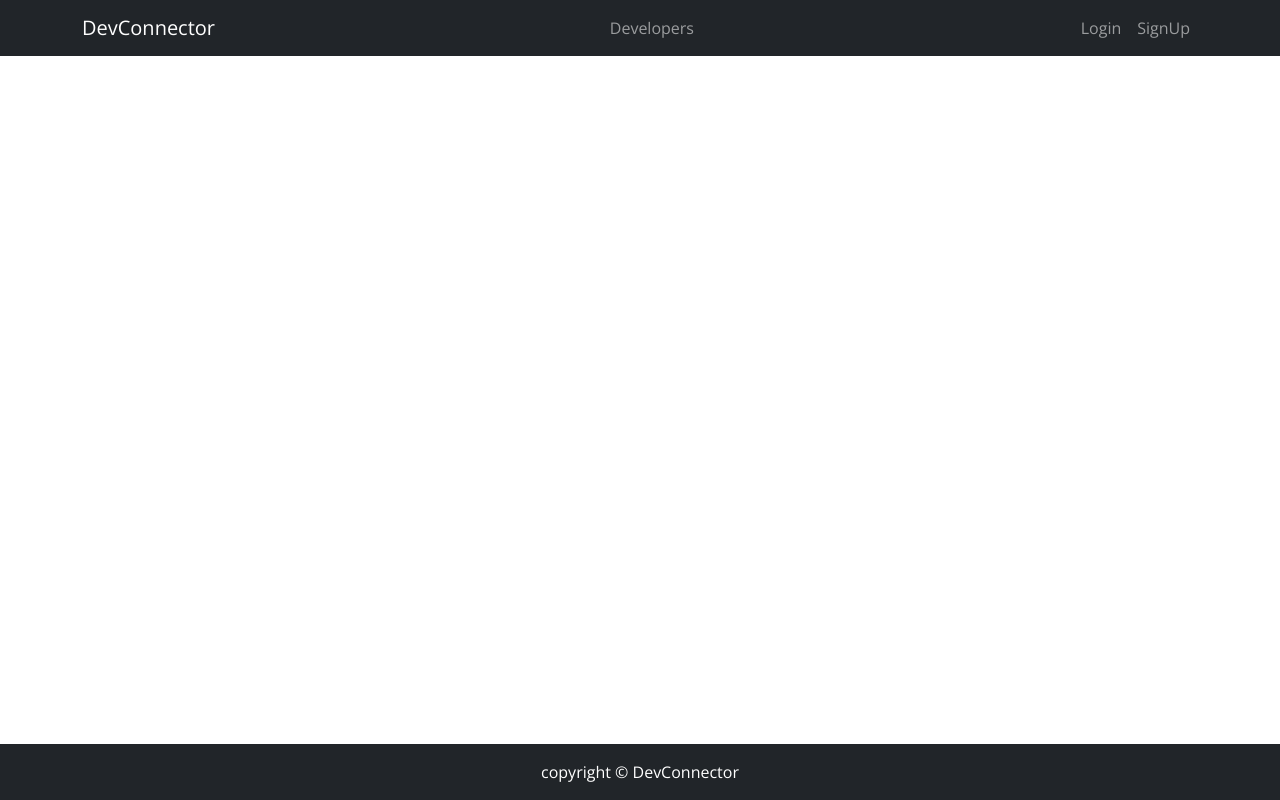
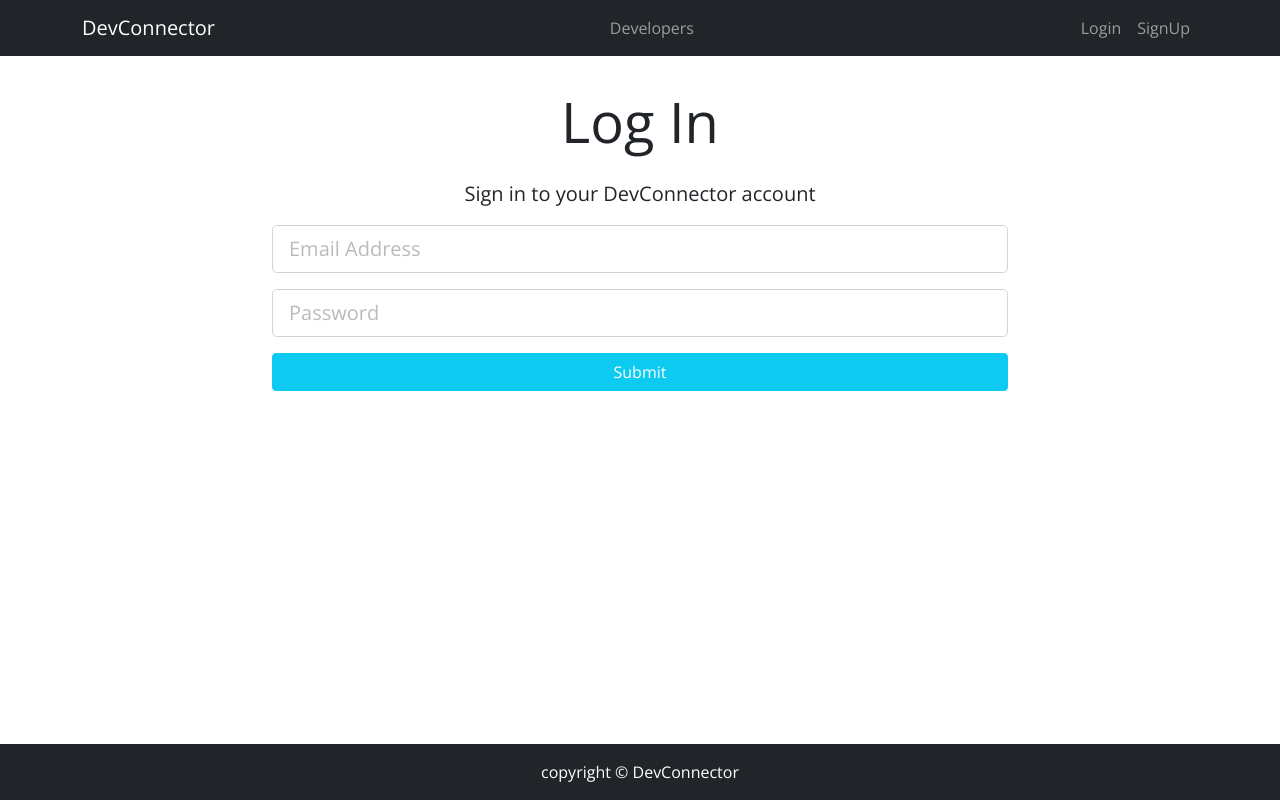
Before and after one commit to Arefin6/DevConnector, a React (Create React App) app in the folder frontend/: page /login in a window 1280 px wide. Built offline with nearby package versions, Linux system fonts and the light colour scheme.

Commit message:
Login Screen Done

```diff
--- a/frontend/src/App.js
+++ b/frontend/src/App.js
@@ -8,6 +8,7 @@ import './App.css';
 import Footer from './Footer/Footer';
 import Header from './Header/Header';
 import HomeScreen from './screens/HomeScreen/HomeScreen';
+import LoginScreen from './screens/LoginScreen/LoginScreen';
 
 function App() {
   return (
@@ -19,6 +20,12 @@ function App() {
            <Route path="/" exact>
             <HomeScreen></HomeScreen>
            </Route>
+           <Route path="/login" exact>
+            <LoginScreen></LoginScreen>
+           </Route>
+           <Route path="*" exact>
+            <h2>Not Found</h2>
+           </Route>
          </Switch>
 
        </main>
--- /dev/null
+++ b/frontend/src/screens/LoginScreen/LoginScreen.js
@@ -0,0 +1,34 @@
+import React from 'react';
+import { Button } from 'react-bootstrap';
+
+const LoginScreen = () => {
+    return (
+
+  <>
+    <div className="login">
+        <div className="container">
+        <div className="row">
+            <div className="col-md-8 m-auto">
+            <h1 className="display-4 text-center">Log In</h1>
+            <p className="lead text-center">Sign in to your DevConnector account</p>
+            <form>
+                <div className="form-group my-3">
+                <input type="email" className="form-control form-control-lg" placeholder="Email Address" name="email" />
+                </div>
+                <div className="form-group">
+                <input type="password" className="form-control form-control-lg" placeholder="Password" name="password" />
+                </div>
+                <div className="form-group">
+                <Button type="submit" variant="info" className="my-3 col-12 text-white">Submit</Button>
+                </div>
+
+            </form>
+            </div>
+        </div>
+        </div>
+    </div>
+ </>
+    );
+};
+
+export default LoginScreen;
```
Also changed, not shown: 1 other file (tests, documents, lock files or other folders).
